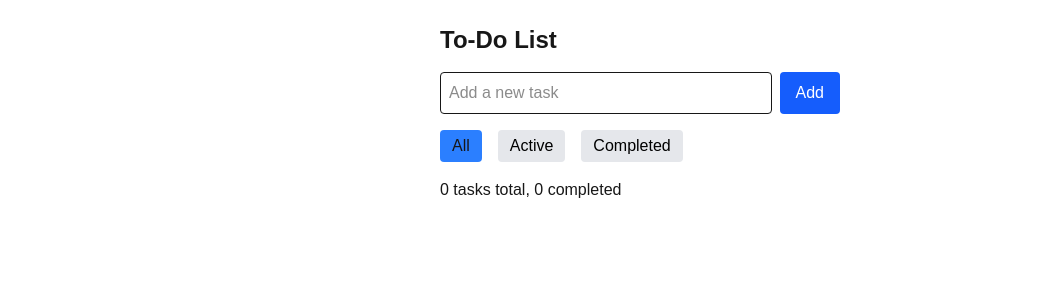
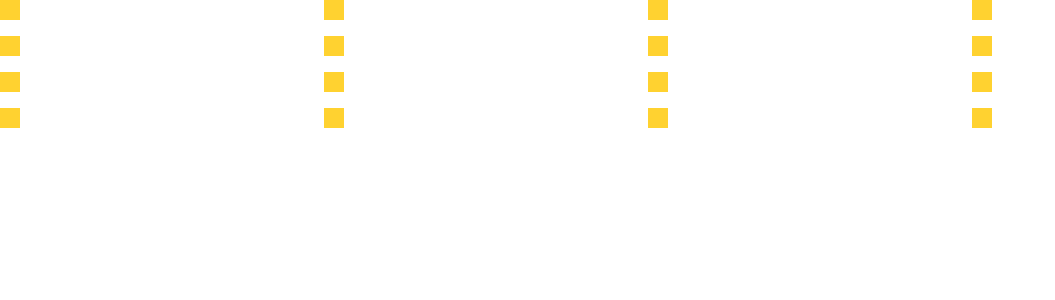
Before and after one commit to Bat-World/Portfolio, a Next.js app in the folder portfolio/: page /test in a window 1280 px wide. Shown: the top 300 px of the page, without its empty margins (0-1055 px from the left). Built offline with nearby package versions, Linux system fonts and the light colour scheme.

Commit message:
flip game completed

```diff
--- a/portfolio/app/interview/page.tsx
+++ b/portfolio/app/interview/page.tsx
@@ -1,12 +1,11 @@
 "use client";
 
-import { div, p } from "framer-motion/client";
 import { useState, useEffect } from "react";
 
 const FlipGame = () => {
   const [flippedIndexes, setFlippedIndexes] = useState<number[]>([]);
   const [matchedIndexes, setMatchedIndexes] = useState<number[]>([]);
-  const [isFinished, setIsFinished] = useState(false)
+  const [isFinished, setIsFinished] = useState(false);
 
   const emojis = ["🐶", "🐱", "🦁", "🐵", "🦊", "🐯", "🦄", "🐸"];
   const emojiPairs = [...emojis, ...emojis];
@@ -33,13 +32,8 @@
           setFlippedIndexes([]);
         }, 1000);
       }
-      if(matchedIndexes.length === emojiPairs.length){
-         alert("🎉 Game is over!");
-        setIsFinished(true);
-      }
     }
   }, [flippedIndexes]);
-
 
   useEffect(() => {
     if (matchedIndexes.length === emojiPairs.length) {
@@ -48,29 +42,40 @@
     }
   }, [matchedIndexes]);
 
-
   const handleRestart = () => {
     setMatchedIndexes([]);
     setFlippedIndexes([]);
     setIsFinished(false);
-  }
+  };
 
   return (
-    <div className="flex justify-center">
+    <div className="min-h-screen flex items-center justify-center bg-gradient-to-br from-blue-100 to-blue-300">
+      <div className="flex flex-col items-center gap-8 p-6 bg-white rounded-xl shadow-xl">
+        <h1 className="text-3xl font-bold text-blue-600">
+          🐾 Flip Memory Game
+        </h1>
+
         <div className="grid grid-cols-4 gap-4">
           {emojiPairs.map((emoji, index) => (
             <div
               key={index}
               onClick={() => handleFlip(index)}
-            className="w-16 h-16 bg-blue-300 rounded-md flex items-center justify-center text-2xl cursor-pointer select-none"
+              className="w-20 h-20 bg-blue-400 hover:bg-blue-500 transition-colors duration-300 rounded-lg flex items-center justify-center text-3xl font-medium text-white cursor-pointer select-none shadow-md"
             >
               {flippedIndexes.includes(index) || matchedIndexes.includes(index)
                 ? emoji
-              : ""}
+                : "❓"}
             </div>
           ))}
         </div>
-      <button onClick={handleRestart} className="cursor pointer">{isFinished ? "play again" : "restart"}</button>
+
+        <button
+          onClick={handleRestart}
+          className="bg-green-500 hover:bg-green-600 text-white px-6 py-2 rounded-md shadow-md transition-all duration-300"
+        >
+          {isFinished ? "🎮 Play Again" : "🔄 Restart"}
+        </button>
+      </div>
     </div>
   );
 };
--- a/portfolio/app/test/page.tsx
+++ b/portfolio/app/test/page.tsx
@@ -1,109 +1,48 @@
 "use client";
 
-import { useEffect, useState } from "react";
+import { useState, useEffect, use } from "react";
 
-type Task = {
-  id: string;
-  title: string;
-  completed: boolean;
-};
+const FlipGame = () => {
+  const emojis = ["🐶", "🐱", "🦁", "🐵", "🦊", "🐯", "🦄", "🐸"];
+  const emojiPairs = [...emojis, ...emojis];
 
-const Interview = () => {
-  const [tasks, setTasks] = useState<Task[]>([]);
-  const [input, setInput] = useState("");
-  const [filter, setFilter] = useState<"all" | "completed" | "active">("all");
+  const [flippedIndexes, setFlippedIndexes] = useState<number[]>([]);
+  const [matchedIndexes, setMatchedIndexes] = useState<number[]>([]);
+
+  const handleFlip = (index: number) => {
+    if (flippedIndexes.includes(index)) return;
+    if (flippedIndexes.length === 2) return;
+    setFlippedIndexes((prev) => [...prev, index]);
+  };
 
   useEffect(() => {
-    const storedTasks = localStorage.getItem("tasks");
-    if (storedTasks) {
-      setTasks(JSON.parse(storedTasks));
+    if (flippedIndexes.length === 2) {
+      const [first, second] = flippedIndexes;
+      const firstEmoji = emojiPairs[first];
+      const secondEmoji = emojiPairs[second];
+
+      if (firstEmoji === secondEmoji) {
+        setMatchedIndexes((prev) => [...prev, first, second]);
+      }
+      setTimeout(() => {
+        setFlippedIndexes([]);
+      }, 1000);
     }
-  }, []);
-
-  useEffect(() => {
-    localStorage.setItem("tasks", JSON.stringify(tasks));
-  }, [tasks]);
-
-  const handleAddTask = () => {
-    if (!input.trim()) return;
-
-    const newTask: Task = {
-      id: Date.now().toString(),
-      title: input.trim(),
-      completed: false,
-    };
-
-    setTasks((prev) => [...prev, newTask]);
-    setInput("");
-  };
-
-  const completeTask = (id: string) => {
-    setTasks((prev) =>
-      prev.map((task) =>
-        task.id === id ? { ...task, completed: !task.completed } : task
-      )
-    );
-  };
-
-  const deleteTask = (id: string) => {
-    setTasks((prev) => prev.filter((task) => task.id !== id));
-  };
-
-  const filteredTasks = tasks.filter((task) => {
-    if (filter === "active") return !task.completed;
-    if (filter === "completed") return task.completed;
-    return true;
-  });
+  }, [flippedIndexes]);
 
   return (
-    <div className="p-6 max-w-md mx-auto">
-      <h1 className="text-2xl font-bold mb-4">To-Do List</h1>
-
-      <div className="flex gap-2 mb-4">
-        <input
-          type="text"
-          placeholder="Add a new task"
-          value={input}
-          onChange={(e) => setInput(e.target.value)}
-          className="border rounded p-2 flex-1"
-        />
-        <button
-          onClick={handleAddTask}
-          className="bg-blue-600 text-white px-4 py-2 rounded"
+    <div className="grid grid-cols-4 gap-4">
+      {emojiPairs.map((emoji, index) => (
+        <div
+          key={index}
+          onClick={() => handleFlip(index)}
+          className="bg-amber-300 w-5 h-5 cursor-pointer"
         >
-          Add
-        </button>
-      </div>
-      <div className="space-x-4 my-4">
-        <button onClick={() => setFilter("all")} className={`px-3 py-1 rounded cursor-pointer ${ filter === "all" ? 'bg-blue-500' : 'bg-gray-200 text-black'}`}>All</button>
-        <button onClick={() => setFilter("active")} className={`px-3 py-1 rounded cursor-pointer ${ filter === "active" ? 'bg-blue-500' : 'bg-gray-200 text-black'}`}>Active</button>
-        <button onClick={() => setFilter("completed")} className={`px-3 py-1 rounded cursor-pointer ${ filter === "completed" ? 'bg-blue-500' : 'bg-gray-200 text-black'}`}>Completed</button>
-      </div>
-      <ul className="space-y-2">
-        {filteredTasks.map((task) => (
-          <li
-            key={task.id}
-            className={`flex items-center justify-between border p-2 rounded ${
-              task.completed ? "bg-green-100" : ""
-            }`}
-          >
-            <input type="checkbox" onChange={() => completeTask(task.id)} />
-            <span>{task.title}</span>
-            <button
-              className="text-red-500"
-              onClick={() => deleteTask(task.id)}
-            >
-              delete
-            </button>
-          </li>
-        ))}
-      </ul>
-      <p>
-        {tasks.length} tasks total, {tasks.filter((t) => t.completed).length}{" "}
-        completed
-      </p>
+          {flippedIndexes.includes(index) || matchedIndexes.includes(index) ? emoji : ""}
+        </div>
+      ))}
     </div>
   );
 };
 
-export default Interview;
+export default FlipGame;
```
Lines whose indentation alone changed are shown as unchanged.
